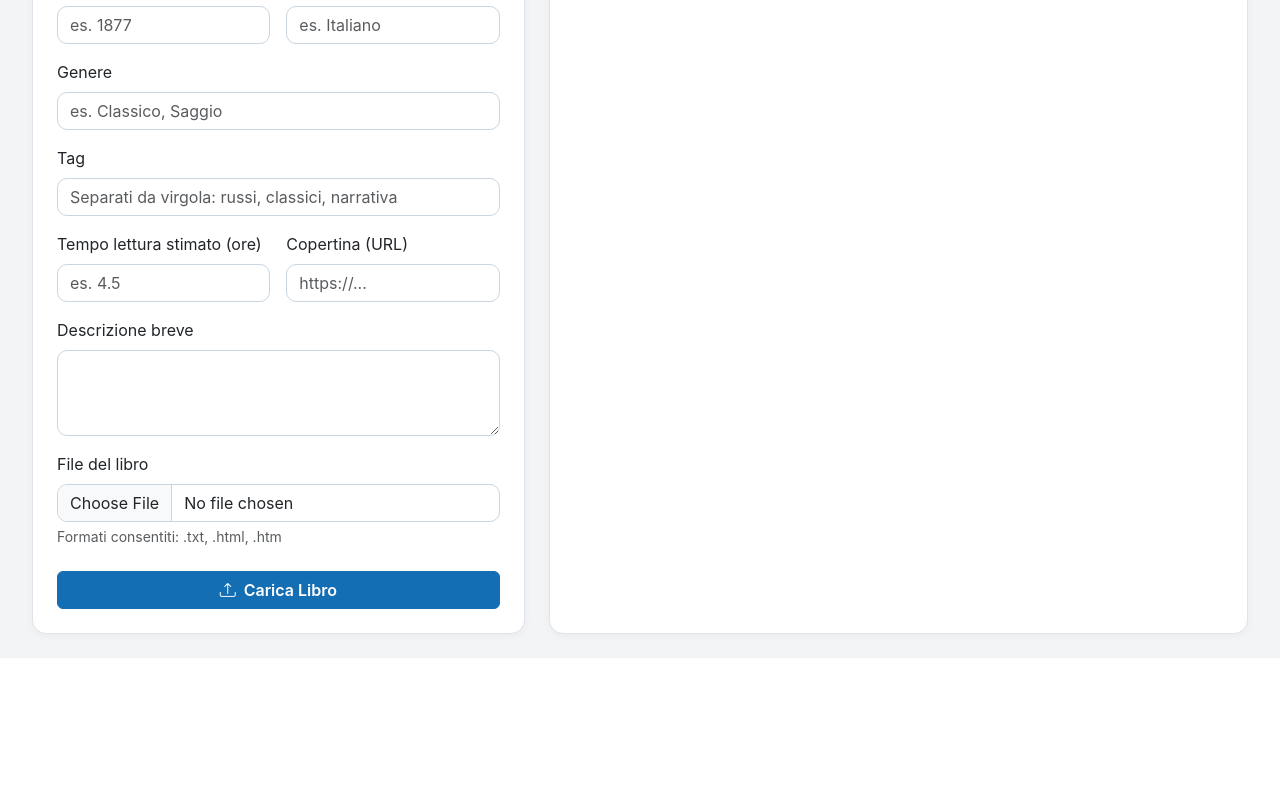
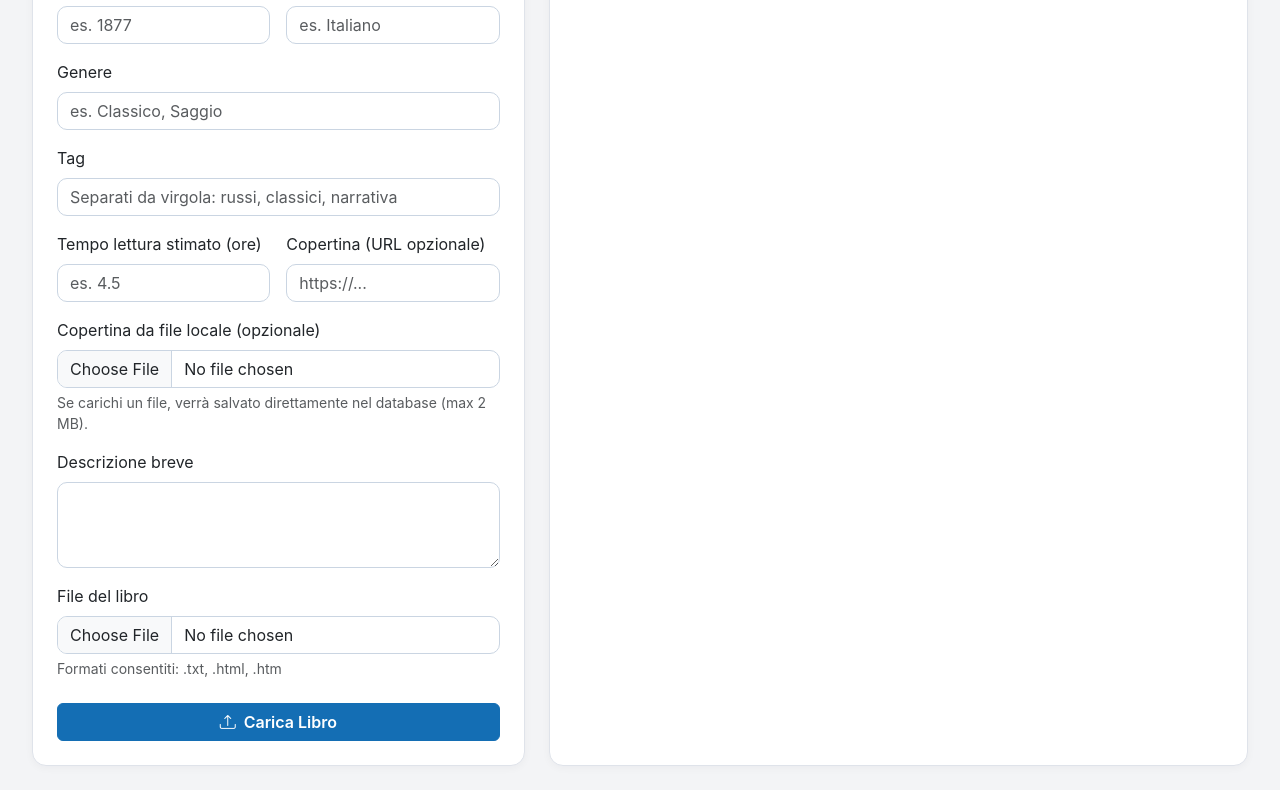
Before and after one commit to pdolci/BIP, a Flask app: page /manage_books in a window 1280 px wide. Shown: the part 434-1224 px from the top of the page. Before the commit the page ends 1076 px from the top, so only its background shows below. Run offline with Flask 3, Linux system fonts and the light colour scheme; the visitor is signed in with stand-in values (Sample User, id 1); parts of the project's set-up code (start-up, migrations or seed data) failed here and were passed over.

Commit message:
Enforce 2MB limit for DB-stored cover images

```diff
--- a/BooksInPieces/models.py
+++ b/BooksInPieces/models.py
@@ -35,6 +35,8 @@ class Book(db.Model):
     language = db.Column(db.String(80), nullable=True)
     estimated_reading_hours = db.Column(db.Float, nullable=True)
     cover_image = db.Column(db.String(500), nullable=True)
+    cover_image_data = db.Column(db.LargeBinary(length=2 * 1024 * 1024), nullable=True)
+    cover_image_mime = db.Column(db.String(120), nullable=True)
     word_count = db.Column(db.Integer, nullable=False, default=0)
 
     def get_absolute_path(self):
--- a/BooksInPieces/routes.py
+++ b/BooksInPieces/routes.py
@@ -2,9 +2,10 @@ import os
 import datetime
 import re
 import random
+import io
 from sqlalchemy import or_, and_
 from sqlalchemy.orm import joinedload
-from flask import Blueprint, render_template, request, redirect, url_for, session, flash, send_from_directory
+from flask import Blueprint, render_template, request, redirect, url_for, session, flash, send_from_directory, send_file
 from itsdangerous import URLSafeTimedSerializer, BadSignature, SignatureExpired
 from werkzeug.utils import secure_filename
 from extensions import db
@@ -33,6 +34,8 @@ from time_utils import utc_now_naive, local_now_naive, local_naive_to_utc_naive
 
 UPLOAD_FOLDER = Config.UPLOAD_FOLDER
 ALLOWED_EXTENSIONS = {"txt", "html", "htm"}
+ALLOWED_IMAGE_EXTENSIONS = {"png", "jpg", "jpeg", "gif", "webp"}
+MAX_COVER_IMAGE_SIZE_BYTES = 2 * 1024 * 1024
 
 app_routes = Blueprint("app_routes", __name__)
 
@@ -60,6 +63,33 @@ def _normalize_tags(tags_value):
         return []
     return [tag.strip() for tag in tags_value.split(",") if tag.strip()]
 
+
+
+
+def _extract_cover_data(file_storage):
+    if not file_storage or not file_storage.filename:
+        return None, None, None
+
+    filename = secure_filename(file_storage.filename)
+    if "." not in filename:
+        return None, None, "invalid_extension"
+
+    extension = filename.rsplit(".", 1)[1].lower()
+    if extension not in ALLOWED_IMAGE_EXTENSIONS:
+        return None, None, "invalid_extension"
+
+    mime_type = (file_storage.mimetype or "").strip().lower()
+    if not mime_type.startswith("image/"):
+        mime_type = f"image/{extension if extension != 'jpg' else 'jpeg'}"
+
+    data = file_storage.read()
+    if not data:
+        return None, None, "empty_file"
+
+    if len(data) > MAX_COVER_IMAGE_SIZE_BYTES:
+        return None, None, "file_too_large"
+
+    return data, mime_type, None
 
 def _build_book_filters(search_query, author, year, genre, tags, language, max_hours):
     filters = []
@@ -792,7 +822,8 @@ def upload_book():
     tags = request.form.get("tags")
     language = request.form.get("language")
     estimated_reading_hours = request.form.get("estimated_reading_hours")
-    cover_image = request.form.get("cover_image")
+    cover_image = (request.form.get("cover_image") or "").strip() or None
+    cover_image_file = request.files.get("cover_image_file")
 
     if file.filename == "":
         flash("Nessun file scelto!")
@@ -821,6 +852,16 @@ def upload_book():
 
         calculated_word_count = count_total_words(file_path)
 
+        cover_image_data, cover_image_mime, cover_error = _extract_cover_data(cover_image_file)
+        if cover_error:
+            if cover_error == "file_too_large":
+                flash("La copertina supera 2 MB. Carica un'immagine più leggera.")
+            elif cover_error == "empty_file":
+                flash("Il file della copertina è vuoto.")
+            else:
+                flash("Formato copertina non supportato. Usa PNG, JPG, GIF o WEBP.")
+            return redirect(url_for("app_routes.manage_books"))
+
         new_book = Book(
             title=title,
             file_path=filename,
@@ -832,7 +873,9 @@ def upload_book():
             tags=tags,
             language=language,
             estimated_reading_hours=parsed_estimated_hours,
-            cover_image=cover_image,
+            cover_image=cover_image if not cover_image_data else None,
+            cover_image_data=cover_image_data,
+            cover_image_mime=cover_image_mime,
             word_count=calculated_word_count,
         )
         db.session.add(new_book)
@@ -877,7 +920,28 @@ def edit_book(book_id):
     book.tags = (request.form.get("tags") or "").strip() or None
     book.language = (request.form.get("language") or "").strip() or None
     book.estimated_reading_hours = parsed_estimated_hours
-    book.cover_image = (request.form.get("cover_image") or "").strip() or None
+    cover_image = (request.form.get("cover_image") or "").strip() or None
+    cover_image_file = request.files.get("cover_image_file")
+    cover_image_data, cover_image_mime, cover_error = _extract_cover_data(cover_image_file)
+
+    if cover_error:
+        if cover_error == "file_too_large":
+            flash("La copertina supera 2 MB. Carica un'immagine più leggera.")
+        elif cover_error == "empty_file":
+            flash("Il file della copertina è vuoto.")
+        else:
+            flash("Formato copertina non supportato. Usa PNG, JPG, GIF o WEBP.")
+        return redirect(url_for("app_routes.manage_books"))
+
+    if cover_image_data:
+        book.cover_image_data = cover_image_data
+        book.cover_image_mime = cover_image_mime
+        book.cover_image = None
+    else:
+        book.cover_image = cover_image
+        if cover_image:
+            book.cover_image_data = None
+            book.cover_image_mime = None
 
     file_path = book.get_absolute_path()
     if os.path.exists(file_path):
@@ -892,6 +956,19 @@ def edit_book(book_id):
 def uploaded_file(filename):
     ensure_uploads_folder()
     return send_from_directory(UPLOAD_FOLDER, filename)
+
+@app_routes.route("/book_cover/<int:book_id>")
+def book_cover(book_id):
+    book = Book.query.get_or_404(book_id)
+    if not book.cover_image_data:
+        return redirect(book.cover_image) if book.cover_image else redirect("https://images.unsplash.com/photo-1512820790803-83ca734da794?auto=format&fit=crop&w=800&q=80")
+
+    return send_file(
+        io.BytesIO(book.cover_image_data),
+        mimetype=book.cover_image_mime or "image/jpeg",
+        as_attachment=False,
+        download_name=f"book_{book.id}_cover",
+    )
 
 @app_routes.route("/admin/book/delete/<int:book_id>", methods=["POST"])
 def delete_book(book_id):
--- a/BooksInPieces/templates/admin_books.html
+++ b/BooksInPieces/templates/admin_books.html
@@ -47,10 +47,17 @@
                         <input type="number" step="0.1" min="0" name="estimated_reading_hours" class="form-control" placeholder="es. 4.5">
                     </div>
                     <div class="col-sm-6">
-                        <label for="cover_image" class="form-label">Copertina (URL)</label>
+                        <label for="cover_image" class="form-label">Copertina (URL opzionale)</label>
                         <input type="url" name="cover_image" class="form-control" placeholder="https://...">
                     </div>
                 </div>
+
+                <div class="mb-3">
+                    <label for="cover_image_file" class="form-label">Copertina da file locale (opzionale)</label>
+                    <input type="file" name="cover_image_file" accept="image/*" class="form-control">
+                    <div class="form-text">Se carichi un file, verrà salvato direttamente nel database (max 2 MB).</div>
+                </div>
+
 
                 <div class="mb-3">
                     <label for="short_description" class="form-label">Descrizione breve</label>
@@ -109,7 +116,7 @@
                         </tr>
                         <tr class="collapse" id="edit-book-{{ book.id }}">
                             <td colspan="3" class="bg-light">
-                                <form action="{{ url_for('app_routes.edit_book', book_id=book.id) }}" method="post" class="row g-3">
+                                <form action="{{ url_for('app_routes.edit_book', book_id=book.id) }}" method="post" enctype="multipart/form-data" class="row g-3">
                                     <div class="col-md-6">
                                         <label class="form-label">Titolo</label>
                                         <input type="text" name="title" class="form-control" value="{{ book.title }}" required>
@@ -139,8 +146,13 @@
                                         <input type="text" name="tags" class="form-control" value="{{ book.tags or '' }}">
                                     </div>
                                     <div class="col-md-6">
-                                        <label class="form-label">Copertina (URL)</label>
+                                        <label class="form-label">Copertina (URL opzionale)</label>
                                         <input type="url" name="cover_image" class="form-control" value="{{ book.cover_image or '' }}">
+                                    </div>
+                                    <div class="col-md-6">
+                                        <label class="form-label">Nuova copertina da file (opzionale)</label>
+                                        <input type="file" name="cover_image_file" accept="image/*" class="form-control">
+                                        <div class="form-text">{{ "Copertina salvata nel database (max 2 MB)" if book.cover_image_data else "Nessuna copertina locale" }}</div>
                                     </div>
                                     <div class="col-12">
                                         <label class="form-label">Descrizione breve</label>
--- a/BooksInPieces/templates/index.html
+++ b/BooksInPieces/templates/index.html
@@ -111,7 +111,7 @@
                     aria-label="Apri {{ book.title }} in I miei libri"
                 >
                     <div class="card book-card h-100">
-                        <img src="{{ book.cover_image or 'https://images.unsplash.com/photo-1512820790803-83ca734da794?auto=format&fit=crop&w=800&q=80' }}" alt="{{ book.title }}" class="card-img-top">
+                        <img src="{{ url_for('app_routes.book_cover', book_id=book.id) if book.cover_image_data else (book.cover_image or 'https://images.unsplash.com/photo-1512820790803-83ca734da794?auto=format&fit=crop&w=800&q=80') }}" alt="{{ book.title }}" class="card-img-top">
                         <div class="card-body d-flex flex-column">
                             <h5 class="card-title">{{ book.title }}</h5>
                             <p class="text-muted flex-grow-1 book-description-preview">{{ book.short_description or "Nessuna descrizione disponibile." }}</p>
--- a/BooksInPieces/templates/select_book.html
+++ b/BooksInPieces/templates/select_book.html
@@ -58,7 +58,7 @@
                 <img
                     id="selected-book-cover"
                     class="selected-book-cover"
-                    src="{{ selected_book.cover_image or 'https://images.unsplash.com/photo-1512820790803-83ca734da794?auto=format&fit=crop&w=800&q=80' }}"
+                    src="{{ url_for('app_routes.book_cover', book_id=selected_book.id) if selected_book.cover_image_data else (selected_book.cover_image or 'https://images.unsplash.com/photo-1512820790803-83ca734da794?auto=format&fit=crop&w=800&q=80') }}"
                     alt="Copertina del libro selezionato"
                     loading="lazy"
                 >
@@ -80,7 +80,7 @@
                                 data-tags="{{ book.tags or '' }}"
                                 data-description="{{ book.short_description or '' }}"
                                 data-hours="{{ book.estimated_reading_hours or '' }}"
-                                data-cover="{{ book.cover_image or 'https://images.unsplash.com/photo-1512820790803-83ca734da794?auto=format&fit=crop&w=800&q=80' }}"
+                                data-cover="{{ url_for('app_routes.book_cover', book_id=book.id) if book.cover_image_data else (book.cover_image or 'https://images.unsplash.com/photo-1512820790803-83ca734da794?auto=format&fit=crop&w=800&q=80') }}"
                             >
                                 {{ book.title }}{% if book.author %} — {{ book.author }}{% endif %}{% if book.estimated_reading_hours %} · {{ book.estimated_reading_hours }}h{% endif %}
                             </option>
```
Also changed, not shown: BooksInPieces/migrations/versions/d9c1a4e5f901_add_book_cover_binary_storage.py (added, +28 -0 lines), BooksInPieces/migrations/versions/e1b2c3d4f5a6_add_book_cover_size_limit_2mb.py (added, +32 -0 lines).
